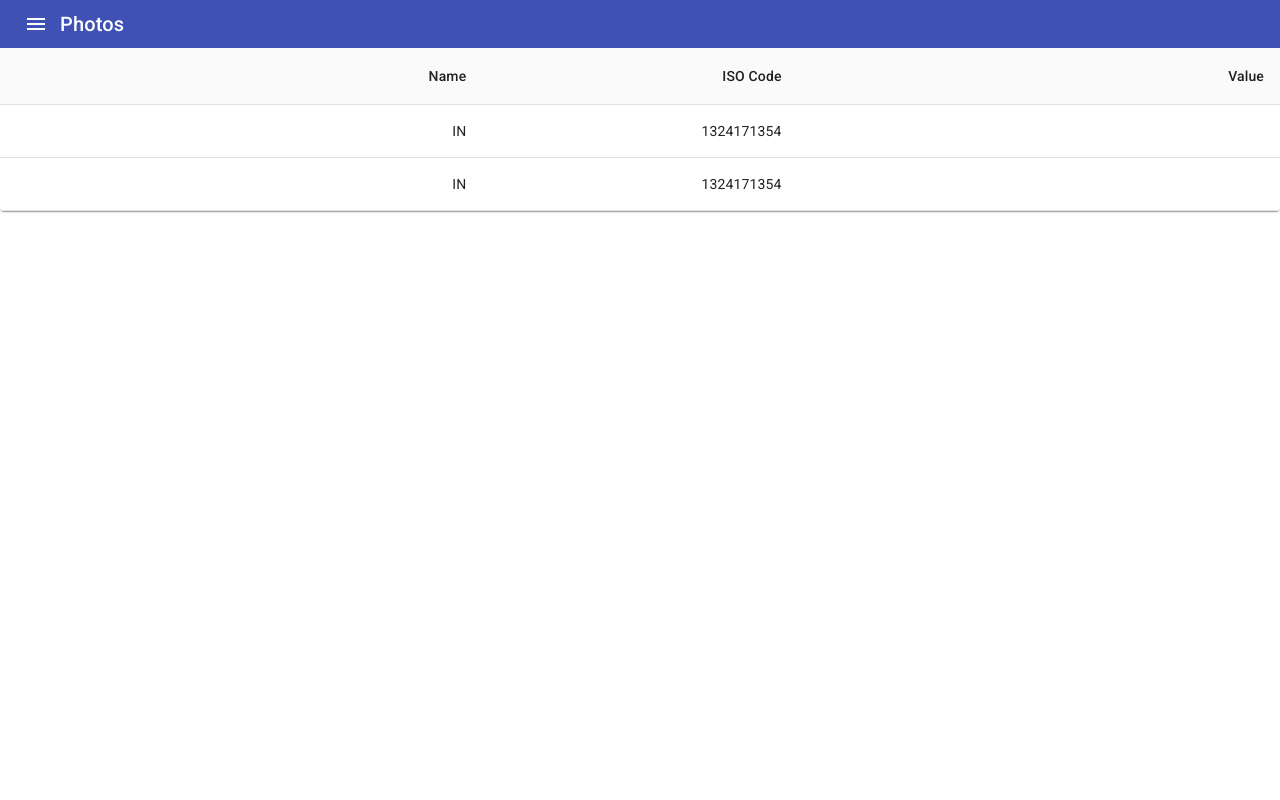
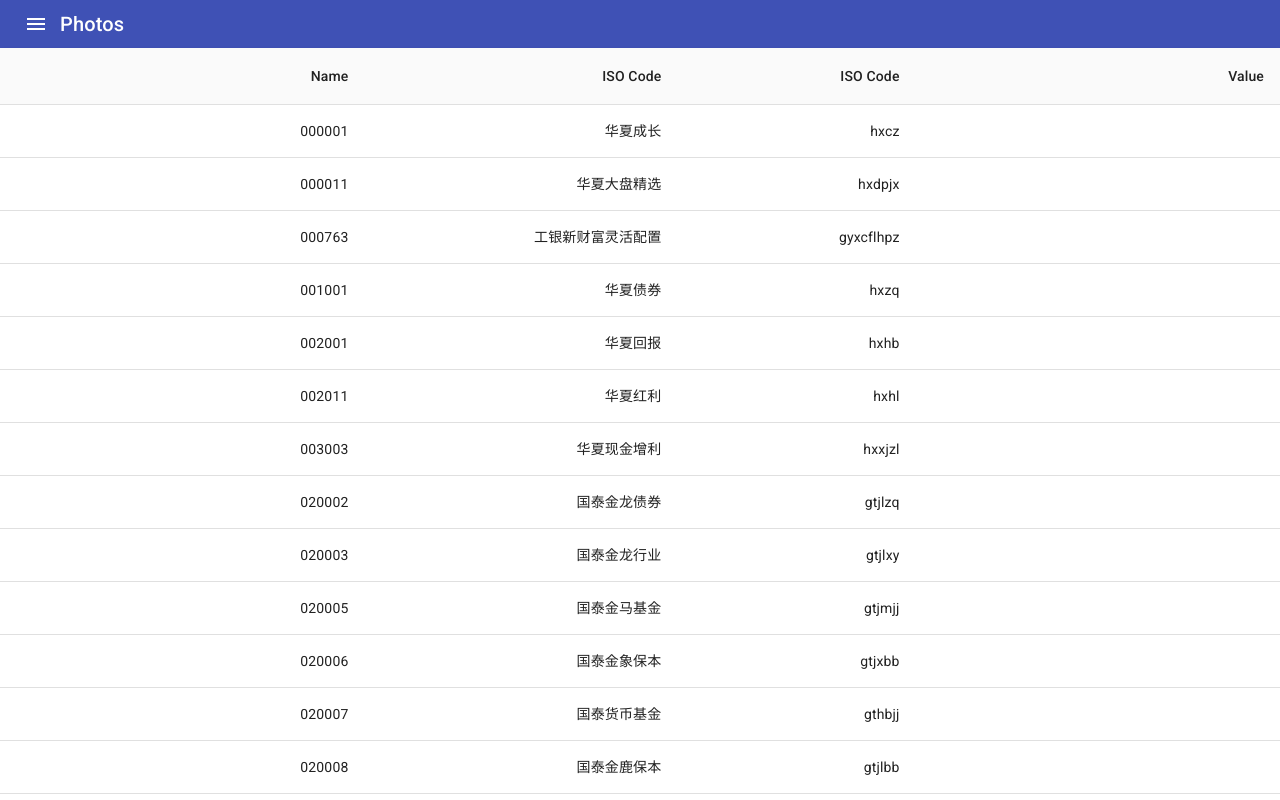
Before and after one commit to nicolas2lee/berich-web-front, a React (Create React App) app in the folder funds/: page / in a window 1280 px wide. Shown: the top 800 px of the page. Built offline with nearby package versions, Linux system fonts and the light colour scheme; no server answers.

Commit message:
[redux] add first page

```diff
--- a/funds/src/features/fund/FundList.tsx
+++ b/funds/src/features/fund/FundList.tsx
@@ -7,38 +7,37 @@
 import TableRow from "@material-ui/core/TableRow/TableRow";
 import TableCell from "@material-ui/core/TableCell/TableCell";
 import TableBody from "@material-ui/core/TableBody/TableBody";
-import {FundModel, FundTableCol} from "./FundModel";
+import {Fund, FundTableCol} from "./FundModel";
 import {connect} from "react-redux";
 import PropTypes from 'prop-types'
-import {fetchFunds} from "./FundsAction";
+import {mockFetchFunds} from "./FundsAction";
 
 const columns: FundTableCol[] = [
-        new FundTableCol(1, 'Name', 170, 'right', ''),
-        new FundTableCol(2, 'ISO\u00a0Code', 100, 'right', ''),
-        new FundTableCol(3, 'Value', 170, 'right', ''),
-    ];
-
-    function createData(code: string, name: string, value: number): FundModel {
-        return new FundModel(code, name, value)
-        //return { name, code, population, size, density };
-    }
-
-    const rows: any[] = [
-        ['India', 'IN', '1324171354'],
-        ['India', 'IN', '1324171354'],
-        //createData('India', 'IN', 1324171354),
-        //createData('China', 'CN', 14035003),
-        //createData('Italy', 'IT', 60483973),
-        //createData('United States', 'US', 327167434)
+        new FundTableCol('code', 'Name', 170, 'right', ''),
+        new FundTableCol('chineseName', 'ISO\u00a0Code', 100, 'right', ''),
+        new FundTableCol('pseudo', 'ISO\u00a0Code', 100, 'right', ''),
+        new FundTableCol('value', 'Value', 170, 'right', ''),
     ];
 
 class FundList extends React.Component{
+
     componentDidMount(): void {
-        const {dispatch}  = this.props;
-        dispatch(fetchFunds())
+        this.props.dispatch(mockFetchFunds())
     }
 
     render() {
+        console.log( 'state');
+        console.log( this.props);
+        const { error, loading, funds } = this.props;
+
+        if (error) {
+            return <div>Error! {error.message}</div>;
+        }
+
+        if (loading) {
+            return <div>Loading...</div>;
+        }
+
         return (
             <Paper >
                 <TableContainer>
@@ -57,11 +56,11 @@
                             </TableRow>
                         </TableHead>
                         <TableBody>
-                            {rows.map((row: Array<string>) => {
+                            {funds.map((fund: Array<Fund>) => {
                                 return (
-                                    <TableRow hover role="checkbox" tabIndex={-1} key={row[0]}>
+                                    <TableRow hover role="checkbox" tabIndex={-1} key={fund[0]}>
                                         {columns.map((column: FundTableCol) => {
-                                            const value = row[column.id];
+                                            const value = fund[column.id];
                                             return (
                                                 <TableCell key={column.id} align="right">
                                                     {value}
@@ -81,9 +80,13 @@
 
 FundList.propTypes = {
     dispatch: PropTypes.func.isRequired
-}
+};
 
-const mapStateToProps = state => state.funds;
+const mapStateToProps = state => ({
+    funds: state.fundsReducer.funds,
+    loading: state.fundsReducer.loading,
+    error: state.fundsReducer.error
+});
 
 export default connect(
     mapStateToProps,
--- a/funds/src/features/fund/FundsAction.ts
+++ b/funds/src/features/fund/FundsAction.ts
@@ -1,26 +1,21 @@
-import {ajax} from "rxjs/ajax";
+import {Fund} from "./FundModel";
+import data from  './../../mock/fund.json'
 
-export const FETCH_FUNDS_LIST = 'FETCH_FUNDS_LIST';
+export const FETCHING_FUNDS_LIST = 'FETCHING_FUNDS_LIST';
 export const FETCH_FUNDS_LIST_SUCCESS = 'FETCH_FUNDS_LIST_SUCCESS';
 /*
  * action creators
  */
 
-export function fetchFundList() {
-    return {
-        type: FETCH_FUNDS_LIST,
-        payload: ''
-    }
-}
-
 
 export function fetchingFundList() {
     return {
-        type: FETCH_FUNDS_LIST,
-        payload: ''
+        type: FETCHING_FUNDS_LIST,
     }
 }
-export function fetchFundListSuccess(funds: any) {
+export function fetchFundListSuccess(funds: Fund[]) {
+    console.log('fetch funds successfully');
+    console.log(funds);
     return {
         type: FETCH_FUNDS_LIST_SUCCESS,
         payload: {
@@ -34,8 +29,18 @@
     // @ts-ignore
     return dispatch => {
         dispatch(fetchingFundList)
-        return fetch(`http://localhost:8090/funds`)
+        return fetch('http://localhost:8090/funds')
             .then(response => response.json())
-            .then(json => dispatch(fetchFundListSuccess(json)))
+            .then(x => console.log(x))
+            .then(json => dispatch(fetchFundListSuccess(json as unknown as Fund[])))
     }
 }
+
+export function mockFetchFunds() {
+    console.log('in mock fetch funds')
+    // @ts-ignore
+    return dispatch => {
+        dispatch(fetchingFundList());
+        dispatch(fetchFundListSuccess(data as unknown as Fund[]))
+    }
+}
--- /dev/null
+++ b/funds/src/features/fund/fundsReducer.ts
@@ -0,0 +1,26 @@
+import { FETCH_FUNDS_LIST_SUCCESS, FETCHING_FUNDS_LIST} from "./FundsAction";
+
+const initialState = {
+    funds: [],
+    loading: false,
+    error: null
+};
+
+const fundsReducer = (state = initialState, action: any) => {
+    switch (action.type) {
+        case FETCHING_FUNDS_LIST:
+            return Object.assign({}, state, {
+                loading: true
+            });
+        case FETCH_FUNDS_LIST_SUCCESS:
+            console.log(action)
+            return Object.assign({}, state, {
+                funds: action.payload.funds,
+                loading: false
+            });
+        default:
+            return state
+    }
+};
+
+export default fundsReducer
--- a/funds/src/features/fund/fundsSlice.ts
+++ /dev/null
@@ -1,16 +0,0 @@
-import {FETCH_FUNDS_LIST, FETCH_FUNDS_LIST_SUCCESS} from "./FundsAction";
-
-const fundsReducer = (state = [], action: any) => {
-    switch (action.type) {
-        case FETCH_FUNDS_LIST:
-            return state;
-        case FETCH_FUNDS_LIST_SUCCESS:
-            return Object.assign({}, state, {
-                funds: action.payload.funds
-            });
-        default:
-            return state
-    }
-};
-
-export default fundsReducer
--- a/funds/src/features/rootReducer.ts
+++ b/funds/src/features/rootReducer.ts
@@ -1,5 +1,5 @@
 import {combineReducers} from "redux";
-import fundsReducer from "./fund/fundsSlice";
+import fundsReducer from "./fund/fundsReducer";
 
 export default combineReducers({
     fundsReducer
```
Also changed, not shown: funds/package.json (+6 -1 lines), funds/src/features/fund/FundModel.ts (+9 -2 lines), 1 other file (tests, documents, lock files or other folders).
